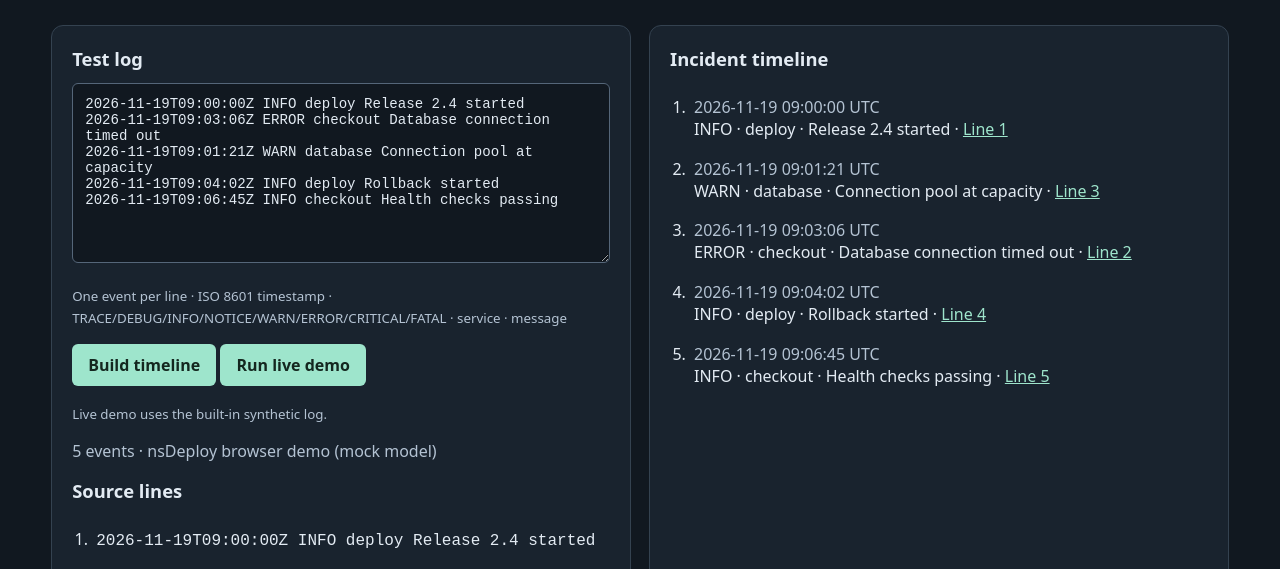
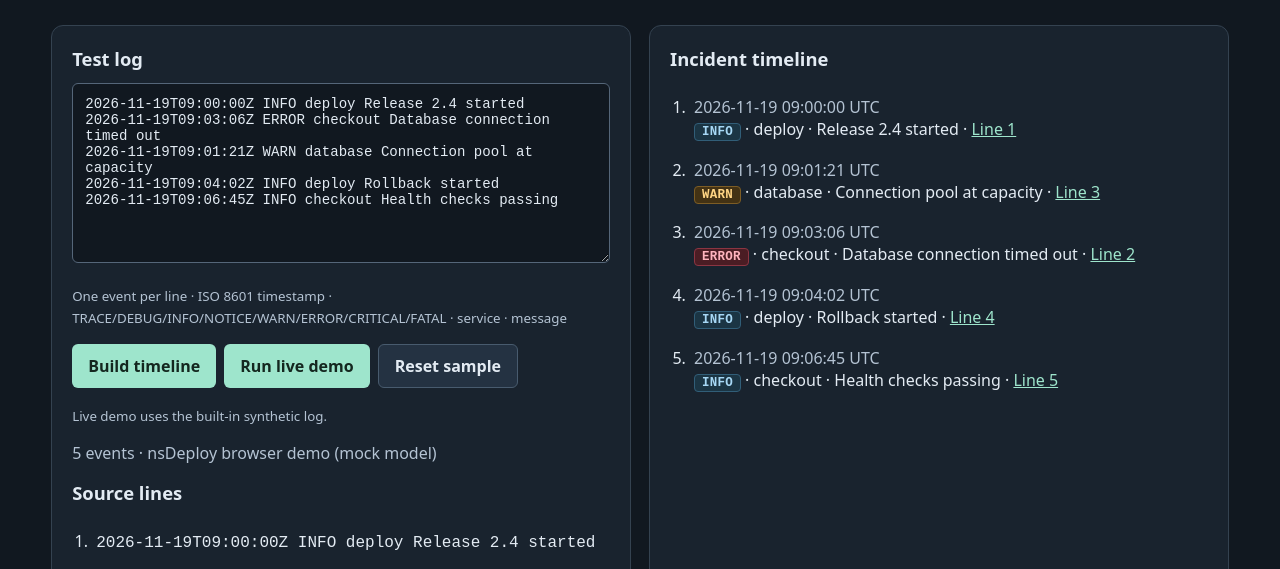
Before and after one commit to Seranov67/incident-triage-workspace, a plain HTML site: page index.html in a window 1280 px wide. Shown: the part 191-760 px from the top of the page. Drawn offline with Linux system fonts and the light colour scheme.

Commit message:
Add severity badges, Reset sample action, lowercase ISO-8601 support, and contract tests

```diff
--- a/index.html
+++ b/index.html
@@ -13,7 +13,9 @@ p{color:#b4c3d3}
 main{display:grid;gap:18px;grid-template-columns:minmax(0,1fr) minmax(0,1fr)}
 section{background:#19232e;border:1px solid #344250;border-radius:12px;padding:20px;min-width:0}
 textarea{box-sizing:border-box;width:100%;min-height:180px;background:#111820;color:inherit;padding:12px;border:1px solid #556679;border-radius:6px;font: .88rem monospace}
+.actions{display:flex;flex-wrap:wrap;gap:8px}
 button{background:#9ee5cc;color:#14271f;border:0;padding:10px 16px;border-radius:6px;font:inherit;font-weight:700;cursor:pointer}
+button.secondary{background:#243242;color:#e3ebf3;border:1px solid #485b6e;font-weight:600}
 input{box-sizing:border-box;width:100%;padding:8px;background:#111820;color:inherit;border:1px solid #556679;border-radius:6px;font:inherit}
 label span{display:block;margin:.6em 0 .25em}
 button:disabled{opacity:.55;cursor:wait}
@@ -23,14 +25,21 @@ li:target{outline:2px solid #9ee5cc;background:#243a40;border-radius:4px}
 a{color:#9ee5cc}
 small,time{color:#b4c3d3}
 code{white-space:pre-wrap}
+.badge{display:inline-block;padding:1px 7px;border-radius:4px;font:700 .78rem monospace;letter-spacing:.02em}
+.lvl-error{background:#4b1d24;color:#ffb4be;border:1px solid #8c3542}
+.lvl-warn{background:#433214;color:#ffd584;border:1px solid #7d5d25}
+.lvl-info{background:#1b3544;color:#a7d8f5;border:1px solid #315e78}
 @media(max-width:850px){main{grid-template-columns:1fr}}
 </style>
 <header><h1>Incident Triage Workspace</h1><p>Build a UTC timeline from test logs. Each event links to its source line.</p></header>
 <main>
 <section><h2><label for="log">Test log</label></h2><textarea id="log" spellcheck="false" aria-describedby="format"></textarea>
 <p id="format"><small>One event per line · ISO 8601 timestamp · TRACE/DEBUG/INFO/NOTICE/WARN/ERROR/CRITICAL/FATAL · service · message</small></p>
+<div class="actions">
 <button id="build" disabled>Build timeline</button>
 <button id="live" disabled>Run live demo</button>
+<button id="reset" class="secondary" type="button" disabled>Reset sample</button>
+</div>
 <p><small>Live demo uses the built-in synthetic log.</small></p>
 <p id="status" role="status"></p><h2>Source lines</h2><ol id="source"></ol></section>
 <section><h2>Incident timeline</h2><ol id="timeline"></ol>
@@ -43,12 +52,19 @@ import { sample, formatUtc } from './runtime.mjs';
 const log = document.querySelector('#log');
 const build = document.querySelector('#build');
 const live = document.querySelector('#live');
+const reset = document.querySelector('#reset');
 const status = document.querySelector('#status');
 const source = document.querySelector('#source');
 const timeline = document.querySelector('#timeline');
 const summaryBox = document.querySelector('#summary-box');
 const summary = document.querySelector('#summary');
 log.value = sample;
+
+function levelClass(level) {
+  if (['ERROR', 'CRITICAL', 'FATAL'].includes(level)) return 'badge lvl-error';
+  if (['WARN', 'WARNING'].includes(level)) return 'badge lvl-warn';
+  return 'badge lvl-info';
+}
 
 function render({ lines, events, skipped }) {
   // A previous #Ln highlight would point at a different line after a rebuild.
@@ -67,10 +83,17 @@ function render({ lines, events, skipped }) {
     const time = document.createElement('time');
     time.dateTime = new Date(event.timestamp).toISOString();
     time.textContent = formatUtc(event.timestamp);
+    const badge = document.createElement('span');
+    badge.className = levelClass(event.level);
+    badge.textContent = event.level;
     const evidence = document.createElement('a');
     evidence.href = '#L' + event.line;
     evidence.textContent = 'Line ' + event.line;
-    row.append(time, document.createElement('br'), event.level + ' · ' + event.service + ' · ' + event.message + ' · ', evidence);
+    evidence.addEventListener('click', () => {
+      const target = document.querySelector('#L' + event.line);
+      target?.focus();
+    });
+    row.append(time, document.createElement('br'), badge, ' · ' + event.service + ' · ' + event.message + ' · ', evidence);
     return row;
   }));
   status.textContent = events.length + ' events' + (skipped.length ? ' · Unparsed lines: ' + skipped.join(', ') : '');
@@ -82,6 +105,7 @@ const demoEngine = new Engine({ originUrl });
 async function buildWithReferenceRuntime(engine, useLiveModel = false) {
   build.disabled = true;
   live.disabled = true;
+  reset.disabled = true;
   if (useLiveModel) log.value = sample;
   log.readOnly = true;
   status.textContent = useLiveModel ? 'Running Groq via nsDeploy…' : 'Running nsDeploy browser demo…';
@@ -109,6 +133,7 @@ async function buildWithReferenceRuntime(engine, useLiveModel = false) {
     document.removeEventListener('timeline-evidence', receiveEvidence);
     build.disabled = false;
     live.disabled = false;
+    reset.disabled = false;
     log.readOnly = false;
   }
 }
@@ -116,6 +141,10 @@ async function buildWithReferenceRuntime(engine, useLiveModel = false) {
 try {
   await demoEngine.loadTop();
   build.addEventListener('click', () => buildWithReferenceRuntime(demoEngine));
+  reset.addEventListener('click', () => {
+    log.value = sample;
+    buildWithReferenceRuntime(demoEngine);
+  });
   live.addEventListener('click', () => {
     const engine = new Engine({
       originUrl,
--- a/runtime.mjs
+++ b/runtime.mjs
@@ -7,7 +7,7 @@ export const sample = `2026-11-19T09:00:00Z INFO deploy Release 2.4 started
 export const LEVELS = ['TRACE', 'DEBUG', 'INFO', 'NOTICE', 'WARN', 'WARNING', 'ERROR', 'CRITICAL', 'FATAL'];
 
 const LINE = new RegExp(`^(\\S+)\\s+(${LEVELS.join('|')})\\s+(\\S+)\\s+(.+)$`, 'i');
-const ISO = /^(\d{4})-(\d{2})-(\d{2})T(\d{2}):(\d{2}):(\d{2})(\.\d+)?(Z|[+-](\d{2}):(\d{2}))$/;
+const ISO = /^(\d{4})-(\d{2})-(\d{2})T(\d{2}):(\d{2}):(\d{2})(\.\d+)?(Z|[+-](\d{2}):(\d{2}))$/i;
 
 // Date.parse silently rolls impossible values forward (2026-02-30 -> 2026-03-02,
 // 24:00 -> next day). An evidence timeline must reject them instead.
```
Also changed, not shown: tests/runtime.test.mjs (+55 -3 lines).
